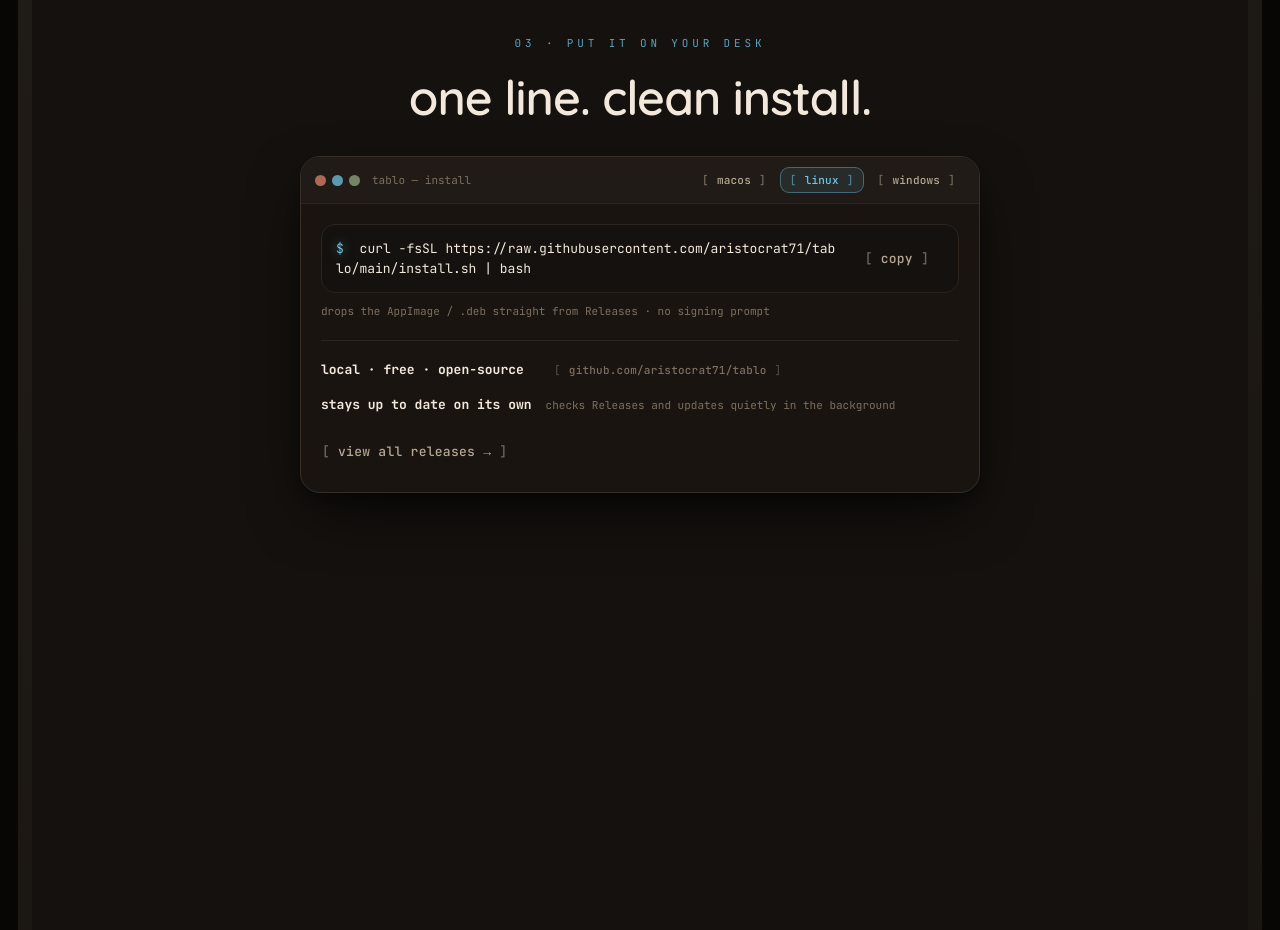
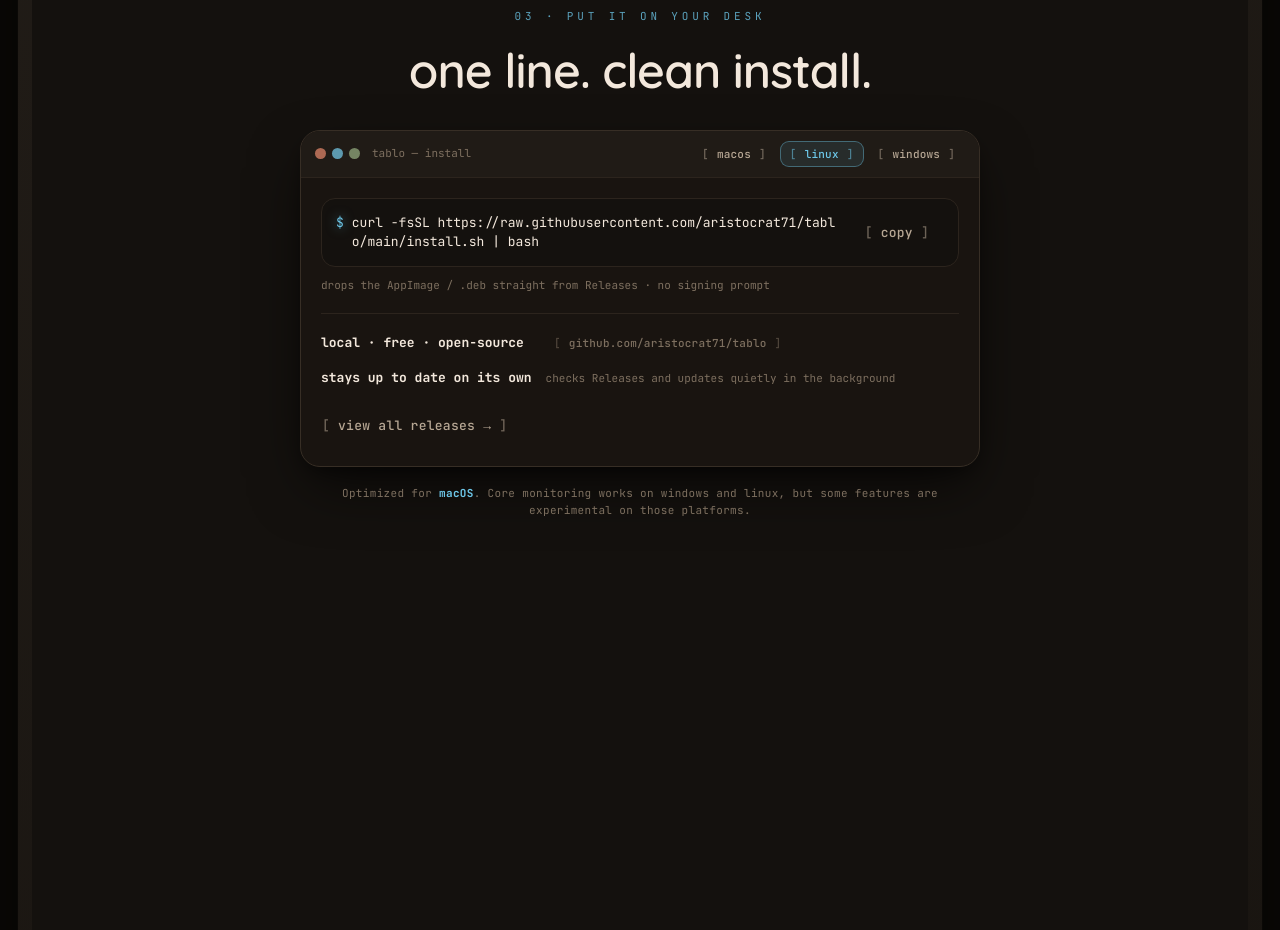
Before and after one commit to aristocrat71/tablo, an Astro site in the folder tablo-website/: page / in a window 1280 px wide. Shown: the part 2620-3550 px from the top of the page. Built offline with nearby package versions, Linux system fonts and the light colour scheme; Astro itself is replaced by a stand-in of ours.

Commit message:
feat: improve install deck and add disclaimer

```diff
--- a/tablo-website/src/components/InstallDeck.astro
+++ b/tablo-website/src/components/InstallDeck.astro
@@ -49,7 +49,7 @@ const tabs = [
         <div class="pane" data-pane={t.id} hidden>
           <div class="cmd-row">
             <code class="cmd mono">
-              <span class="prompt">$</span> {t.cmd}
+              <span class="prompt">$</span>{t.cmd}
             </code>
             <button class="bkt copy" data-copy={t.cmd} aria-label="Copy command">
               copy
@@ -155,6 +155,10 @@ const tabs = [
     line-height: 1.5;
     word-break: break-all;
     align-self: center;
+    /* hang wrapped lines under the command text, not under the "$" prompt
+       (indent = the "$" glyph width 1ch + its 8px right margin) */
+    padding-left: calc(1ch + 8px);
+    text-indent: calc(-1ch - 8px);
   }
   .prompt {
     color: var(--blue);
@@ -207,9 +211,10 @@ const tabs = [
 
   .releases {
     margin-top: 18px;
-    /* drop the bracket-button's left padding so the "[" lands on the shared
-       left margin (command-box border / "downloads" / facts label) */
-    padding-left: 0;
+    /* pull the box left by its own left padding so the "[" lands on the shared
+       left margin (command-box border / "downloads" / facts label) while the
+       hover border/background keeps symmetric padding on both sides */
+    margin-left: -14px;
     font-size: var(--fs-mono);
   }
 
--- a/tablo-website/src/pages/index.astro
+++ b/tablo-website/src/pages/index.astro
@@ -177,6 +177,10 @@ import InstallDeck from "../components/InstallDeck.astro";
     <h2 class="act-title" data-typeon>one line. clean install.</h2>
     <div class="install-stage">
       <InstallDeck />
+      <p class="platform-note mono">
+        Optimized for <strong>macOS</strong>. Core monitoring works on windows and
+        linux, but some features are experimental on those platforms.
+      </p>
     </div>
   </section>
 
@@ -674,8 +678,22 @@ import InstallDeck from "../components/InstallDeck.astro";
   .install-stage {
     margin-top: 32px;
     display: flex;
-    justify-content: center;
+    flex-direction: column;
+    align-items: center;
     width: 100%;
+  }
+  .platform-note {
+    margin-top: 18px;
+    max-width: min(680px, 94vw);
+    text-align: center;
+    font-size: var(--fs-mono-xs);
+    line-height: 1.6;
+    letter-spacing: 0.03em;
+    color: var(--ink-faint);
+  }
+  .platform-note strong {
+    color: var(--blue);
+    font-weight: 600;
   }
 
   /* ===== signoff ===== */
```
